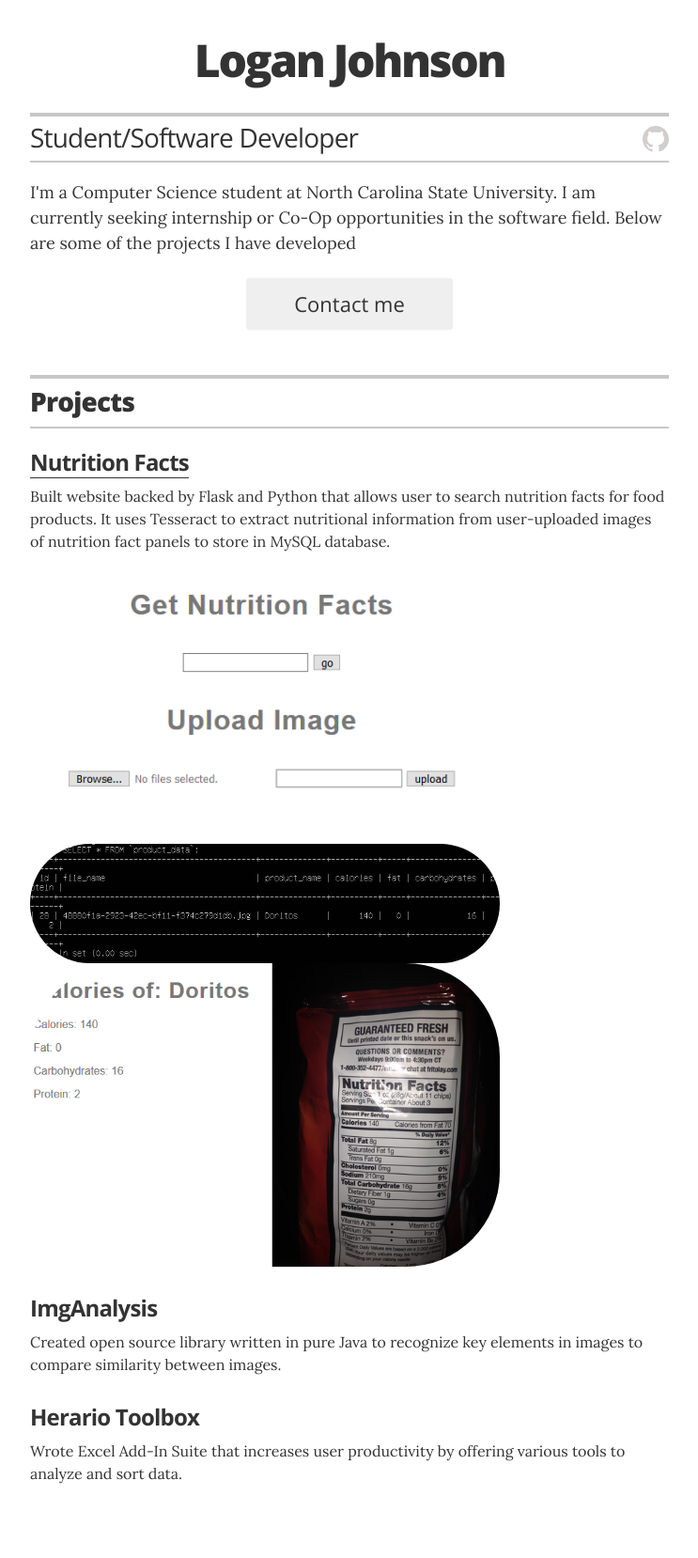
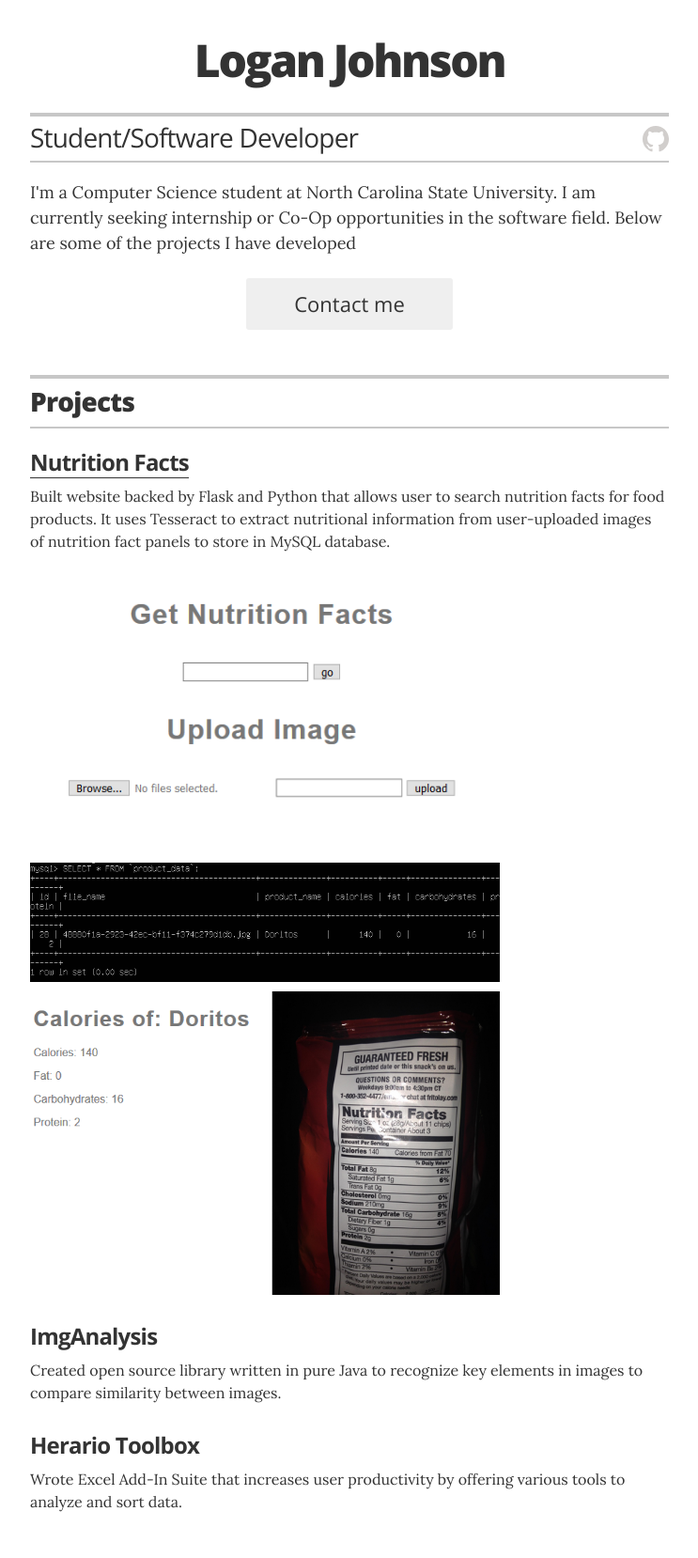
Before and after one commit to herariom/herariom.github.io, a Jekyll site: the page built from index.html, in a window 1280 px wide. Shown: the whole page at 94% size, without its empty margins (268-1011 px from the left). Built offline with Jekyll 4.4.1, drawn with Linux system fonts in a browser that asks for light colours; before the commit the page ends 1628 px from its top, so only the background shows below that.

Commit message:
Update border and margin for img in CSS

```diff
--- a/_sass/_base.scss
+++ b/_sass/_base.scss
@@ -21,8 +21,8 @@
     width: 500px;
     max-width: 100%;
     overflow: hidden;
-    @include border-radius(100px);
-    margin: 0 0;
+    @include border-radius(0px);
+    margin: 10px 0;
     display: block;
   }
 
```
